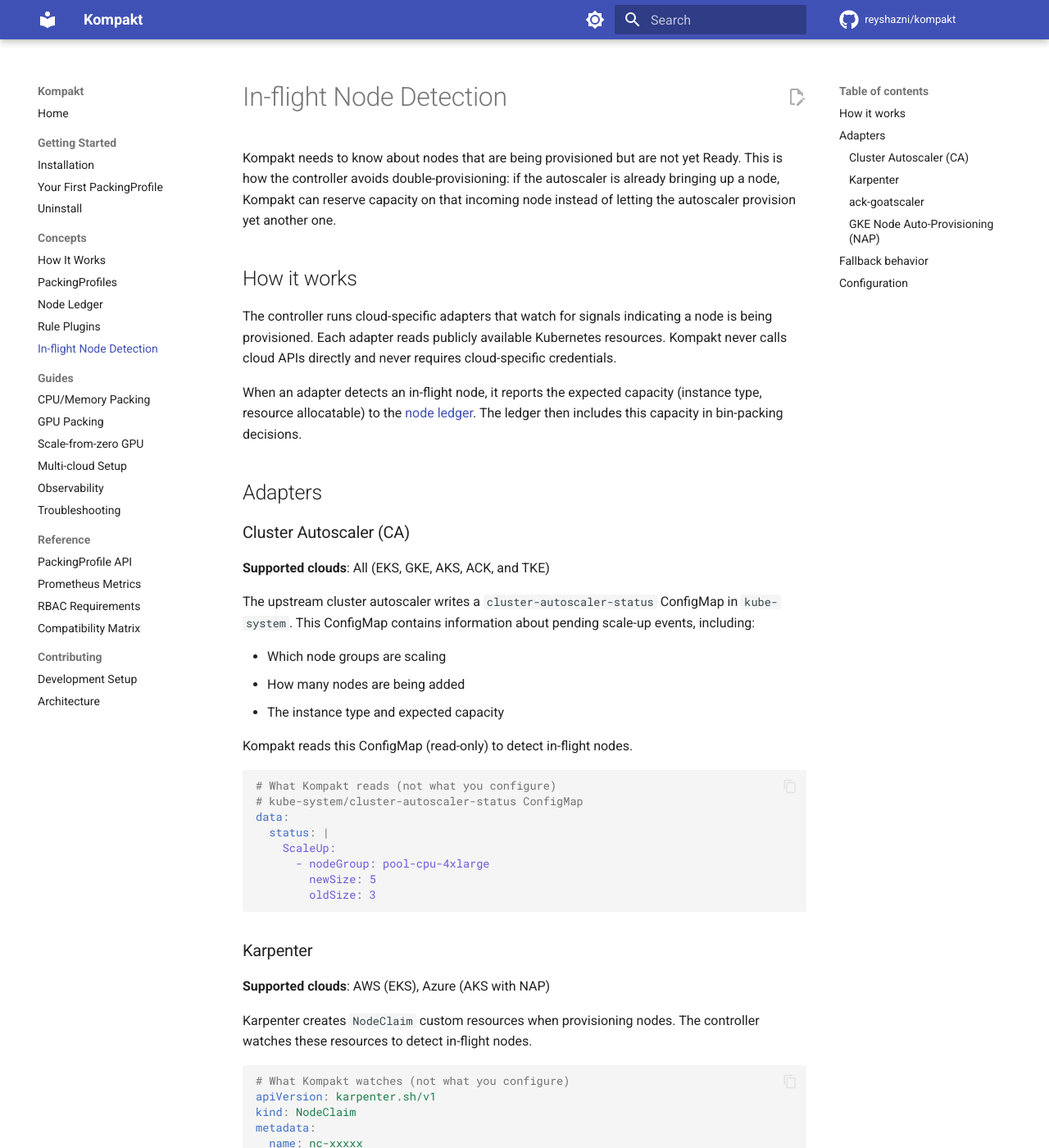
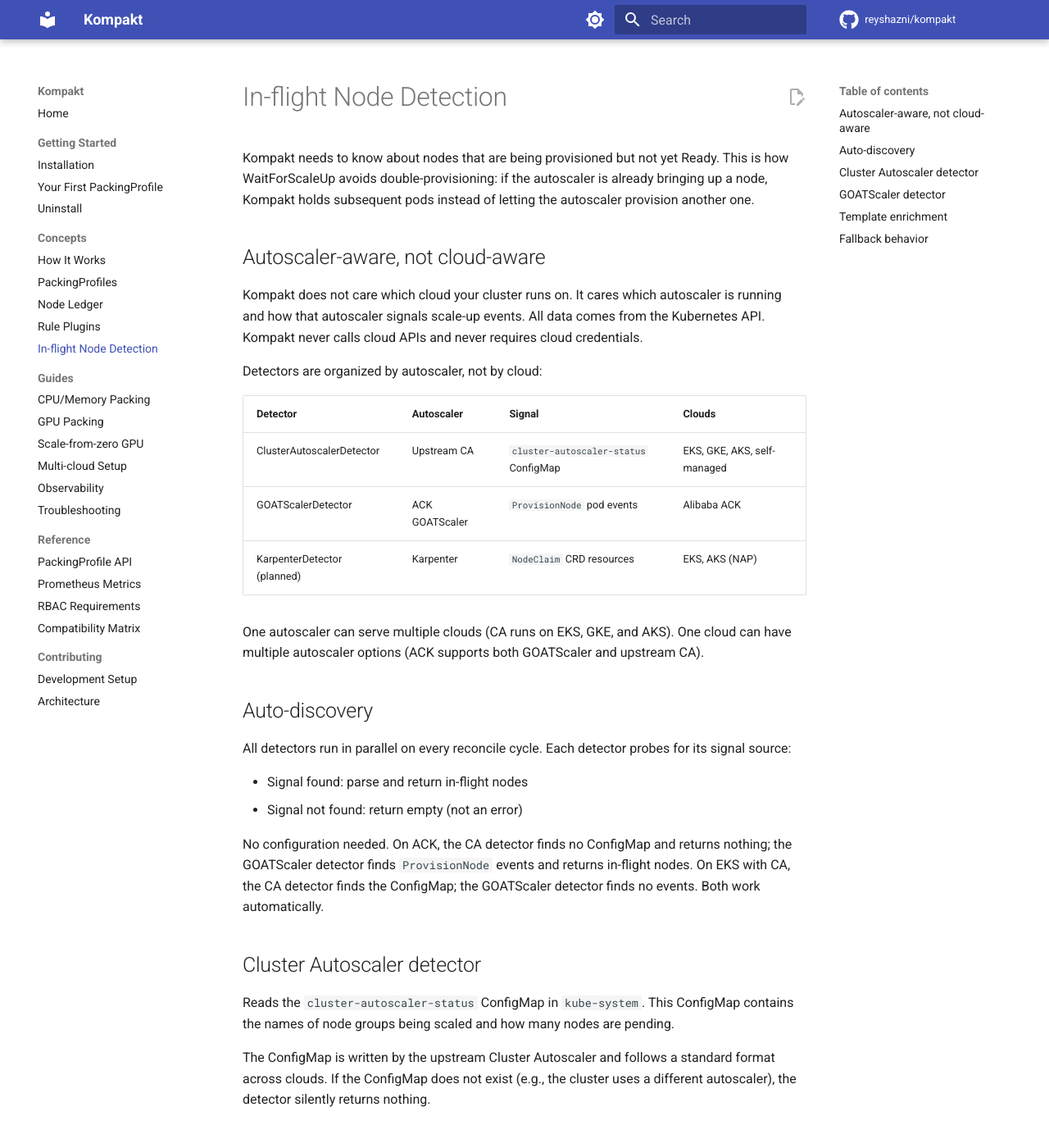
Before and after one commit to reyshazni/kompakt, an MkDocs documentation site: the page built from docs/concepts/inflight-detection.md, in a window 1280 px wide and 1400 px high. Shown: the whole window at 82% size. Built offline with MkDocs 1.6.1 and Material for MkDocs 9.7.7, drawn with Linux system fonts in a browser that asks for light colours; comment, search, counter and statistics services are not loaded; some of the changed text lies outside the part shown.

Commit message:
docs: rewrite inflight detection as autoscaler-aware

````diff
--- a/docs/concepts/inflight-detection.md
+++ b/docs/concepts/inflight-detection.md
@@ -1,98 +1,73 @@
 # In-flight Node Detection
 
-Kompakt needs to know about nodes that are being provisioned but are not yet Ready. This is how the controller avoids double-provisioning: if the autoscaler is already bringing up a node, Kompakt can reserve capacity on that incoming node instead of letting the autoscaler provision yet another one.
+Kompakt needs to know about nodes that are being provisioned but not yet Ready. This is how WaitForScaleUp avoids double-provisioning: if the autoscaler is already bringing up a node, Kompakt holds subsequent pods instead of letting the autoscaler provision another one.
 
-## How it works
+## Autoscaler-aware, not cloud-aware
 
-The controller runs cloud-specific adapters that watch for signals indicating a node is being provisioned. Each adapter reads publicly available Kubernetes resources. Kompakt never calls cloud APIs directly and never requires cloud-specific credentials.
+Kompakt does not care which cloud your cluster runs on. It cares which autoscaler is running and how that autoscaler signals scale-up events. All data comes from the Kubernetes API. Kompakt never calls cloud APIs and never requires cloud credentials.
 
-When an adapter detects an in-flight node, it reports the expected capacity (instance type, resource allocatable) to the [node ledger](node-ledger.md). The ledger then includes this capacity in bin-packing decisions.
+Detectors are organized by autoscaler, not by cloud:
 
-## Adapters
+| Detector | Autoscaler | Signal | Clouds |
+|---|---|---|---|
+| ClusterAutoscalerDetector | Upstream CA | `cluster-autoscaler-status` ConfigMap | EKS, GKE, AKS, self-managed |
+| GOATScalerDetector | ACK GOATScaler | `ProvisionNode` pod events | Alibaba ACK |
+| KarpenterDetector (planned) | Karpenter | `NodeClaim` CRD resources | EKS, AKS (NAP) |
 
-### Cluster Autoscaler (CA)
+One autoscaler can serve multiple clouds (CA runs on EKS, GKE, and AKS). One cloud can have multiple autoscaler options (ACK supports both GOATScaler and upstream CA).
 
-**Supported clouds**: All (EKS, GKE, AKS, ACK, and TKE)
+## Auto-discovery
 
-The upstream cluster autoscaler writes a `cluster-autoscaler-status` ConfigMap in `kube-system`. This ConfigMap contains information about pending scale-up events, including:
+All detectors run in parallel on every reconcile cycle. Each detector probes for its signal source:
 
-- Which node groups are scaling
-- How many nodes are being added
-- The instance type and expected capacity
+- Signal found: parse and return in-flight nodes
+- Signal not found: return empty (not an error)
 
-Kompakt reads this ConfigMap (read-only) to detect in-flight nodes.
+No configuration needed. On ACK, the CA detector finds no ConfigMap and returns nothing; the GOATScaler detector finds `ProvisionNode` events and returns in-flight nodes. On EKS with CA, the CA detector finds the ConfigMap; the GOATScaler detector finds no events. Both work automatically.
+
+## Cluster Autoscaler detector
+
+Reads the `cluster-autoscaler-status` ConfigMap in `kube-system`. This ConfigMap contains the names of node groups being scaled and how many nodes are pending.
+
+The ConfigMap is written by the upstream Cluster Autoscaler and follows a standard format across clouds. If the ConfigMap does not exist (e.g., the cluster uses a different autoscaler), the detector silently returns nothing.
+
+## GOATScaler detector
+
+Watches Kubernetes Events on pods where `source.component` is `GOATScaler` and `reason` is `ProvisionNode`. This is the earliest signal that a scale-up is happening on ACK. The event fires when GOATScaler decides to provision, before the ECS API call, before the Node object exists in Kubernetes.
+
+The event message contains the expected node name, availability zone, and instance type:
+
+```
+Provision node asa-xxx in Zone: ap-southeast-5a with InstanceType: ecs.gn8is.4xlarge
+```
+
+The instance type is matched against `nodeGroupTemplates` in the PackingProfile to determine expected allocatable resources.
+
+## Template enrichment
+
+Detected in-flight nodes often have unknown allocatable resources (the node does not exist yet, so there is nothing to read). The `nodeGroupTemplates` field in `capacitySource` provides this information:
 
 ```yaml
-# What Kompakt reads (not what you configure)
-# kube-system/cluster-autoscaler-status ConfigMap
-data:
-  status: |
-    ScaleUp:
-      - nodeGroup: pool-cpu-4xlarge
-        newSize: 5
-        oldSize: 3
+capacitySource:
+  type: NodeAllocatable
+  resources: [cpu, memory]
+  nodeGroupTemplates:
+    - instanceType: ecs.gn8is.4xlarge
+      allocatable:
+        aliyun.com/gpu-mem: 49152
+    - namePrefix: pool-cpu-4xlarge
+      allocatable:
+        cpu: 16000
+        memory: 64000000000
 ```
 
-### Karpenter
+Matching priority:
 
-**Supported clouds**: AWS (EKS), Azure (AKS with NAP)
+1. `instanceType`: matched against the instance type from GOATScaler events
+2. `namePrefix`: matched against the node name from CA status
 
-Karpenter creates `NodeClaim` custom resources when provisioning nodes. The controller watches these resources to detect in-flight nodes.
-
-```yaml
-# What Kompakt watches (not what you configure)
-apiVersion: karpenter.sh/v1
-kind: NodeClaim
-metadata:
-  name: nc-xxxxx
-status:
-  conditions:
-    - type: Initialized
-      status: "False"  # not yet ready
-  allocatable:
-    cpu: "16"
-    memory: 64Gi
-```
-
-### ack-goatscaler
-
-**Supported clouds**: Alibaba ACK
-
-Alibaba's custom autoscaler. Adapter behavior is under research. Documented support matrix will be published before v0.1 release.
-
-**Fallback**: If ack-goatscaler signals are unavailable, the controller falls back to watching new Node objects that appear without the `Ready` condition.
-
-### GKE Node Auto-Provisioning (NAP)
-
-**Supported clouds**: GKE Standard
-
-GKE NAP creates new node pools when existing pools cannot satisfy demand. The adapter watches for new NodePool resources in pending state.
+Without templates, in-flight nodes have unknown capacity and WaitForScaleUp cannot hold pods for them.
 
 ## Fallback behavior
 
-If no adapter detects in-flight nodes (e.g., unsupported autoscaler, cloud-specific signal unavailable), the controller still works. It will:
-
-1. Gate matched pods
-2. Wait for the autoscaler to provision a node
-3. Detect the new node when it appears with `Ready=True`
-4. Release the gate at that point
-
-This fallback is slower (the gate is held until the node is fully ready rather than reserved during provisioning) but still prevents over-provisioning by coordinating which pods are released together.
-
-## Configuration
-
-In-flight detection adapters are auto-detected based on what resources exist in the cluster. No manual configuration is needed.
-
-If you want to disable a specific adapter (e.g., for testing), use the controller flag:
-
-```bash
---disable-inflight-adapter=karpenter
-```
-
-Or in the Helm chart:
-
-```yaml
-controller:
-  args:
-    - --disable-inflight-adapter=karpenter
-```
+If no detector finds in-flight nodes, WaitForScaleUp still works. It uses passthrough: the first pod is released immediately to trigger the autoscaler, subsequent pods are released when the node becomes Ready (detected as an existing node by the regular ledger sync). This is slower (pods wait until the node is fully Ready) but still prevents over-provisioning through timeout-based coordination.
````
